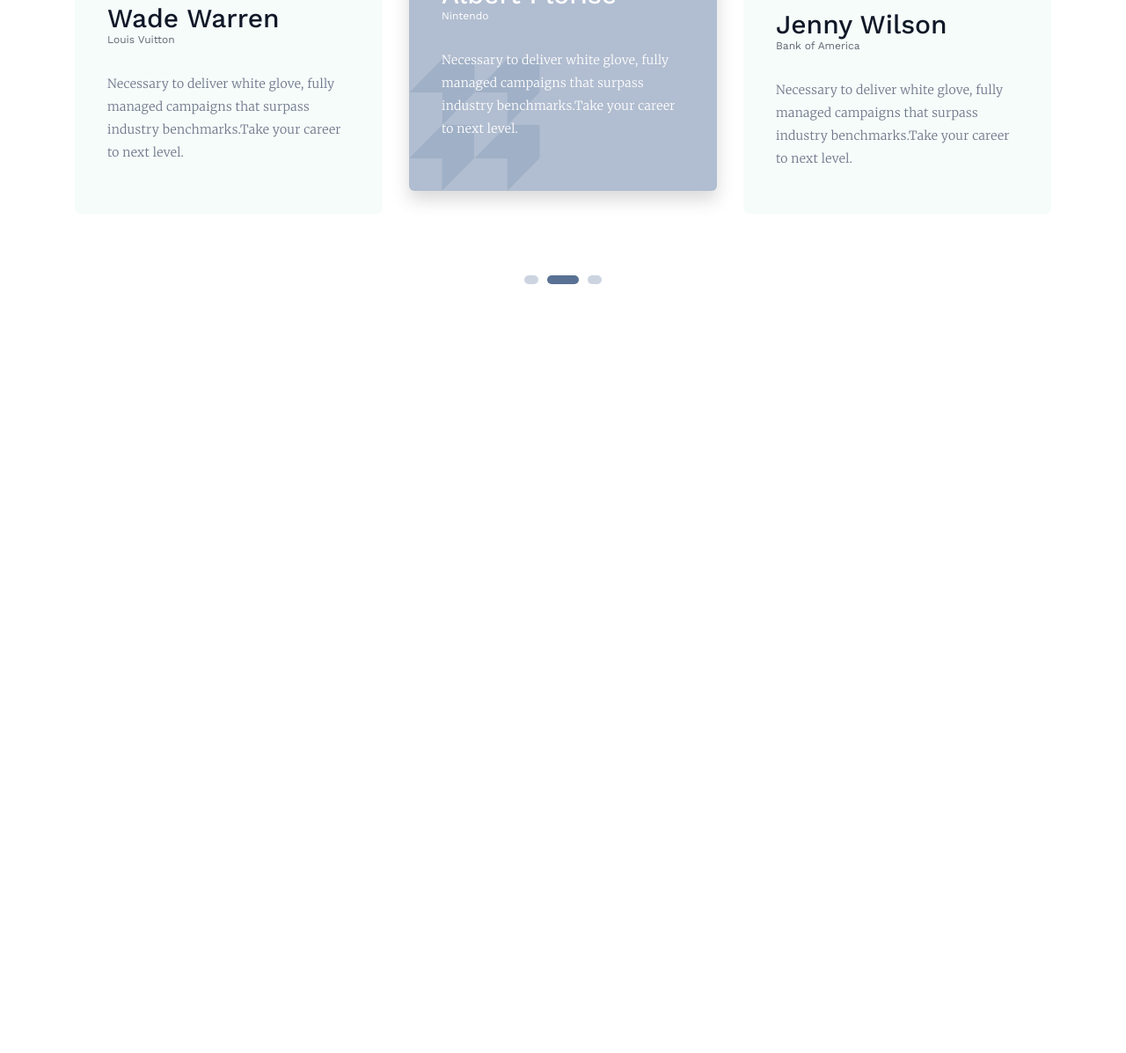
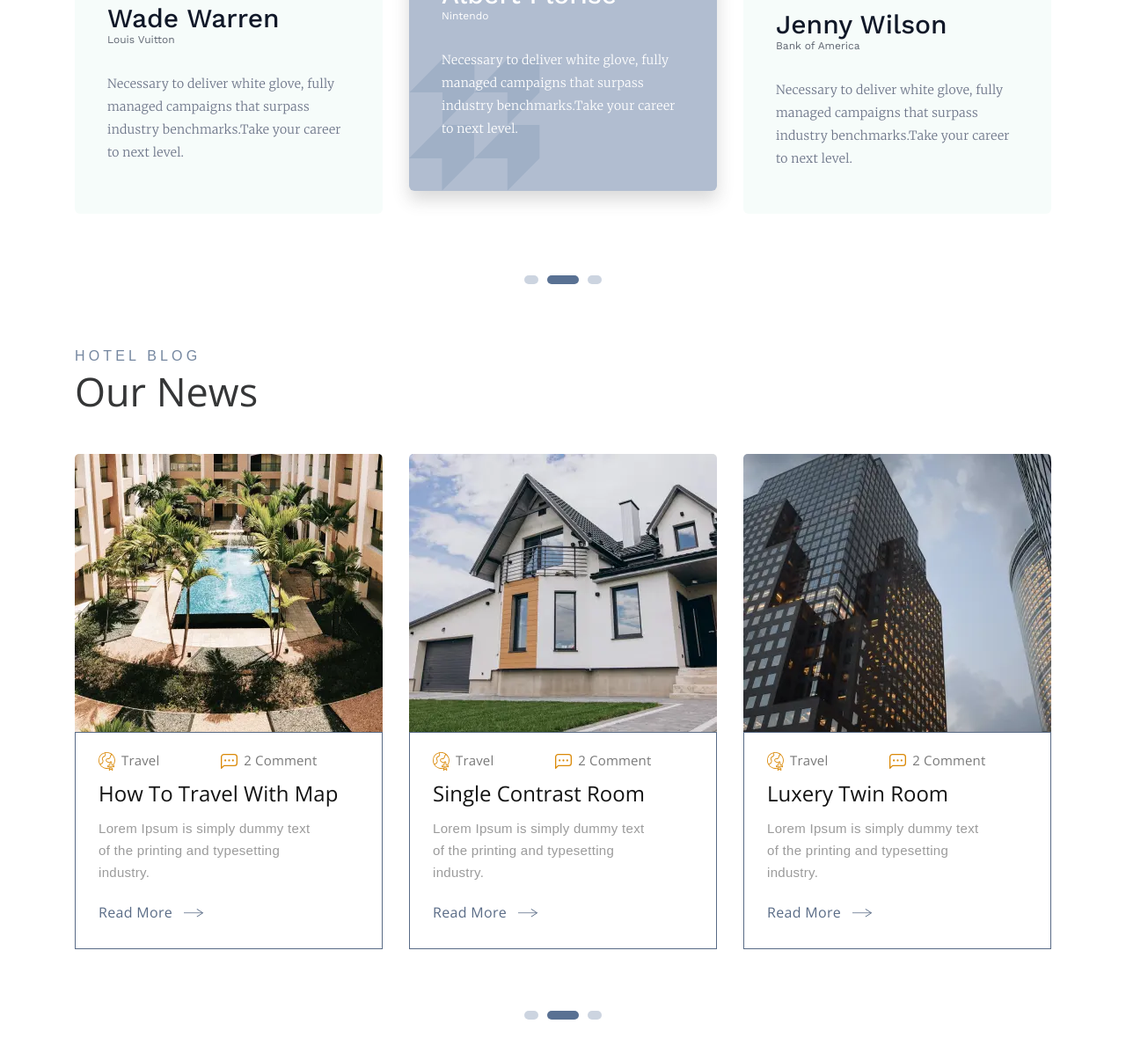
Before and after one commit to matador7495/Hotel-Luxury-Website, a plain HTML site: page index.html in a window 1280 px wide. Shown: the part 4247-5444 px from the top of the page at 88% size. Before the commit the page ends 4640 px from the top, so only its background shows below. Drawn offline with nearby package versions, Linux system fonts and the light colour scheme; a web font is replaced by a local one.

Commit message:
feat: :sparkles: Implement hotel blog section
Added HTML structure for the hotel blog section including blog items, images, details, and read more links.

Styled blog header with appropriate fonts and spacing for better readability.

Styled blog items with consistent spacing and alignment using flexbox layout.

Applied consistent styling to blog icons and comment counts for uniform appearance.

Enhanced blog details styling with borders and padding for a cohesive design.

```diff
--- a/index.html
+++ b/index.html
@@ -332,5 +332,69 @@
         <img src="./assets/icons/slider.svg" />
       </div>
     </section>
+    <!-- Hotel Blog Section -->
+    <section class="hotel-blog">
+      <div class="blog-header">
+        <h5>HOTEL BLOG</h5>
+        <h2>Our News</h2>
+      </div>
+      <div class="blog-container">
+        <div class="blog">
+          <div class="blog-img">
+            <img src="./assets/images/hotel1.webp" />
+          </div>
+          <div class="blog-details">
+            <div class="blog-icons">
+              <div class="travel"><img src="./assets/icons/travel.svg" />Travel</div>
+              <div class="comment"><img src="./assets/icons/comment.svg" />2 Comment</div>
+            </div>
+            <h3>How To Travel With Map</h3>
+            <p>Lorem Ipsum is simply dummy text of the printing and typesetting industry.</p>
+            <div class="read-more">
+              <a href="#">Read More</a>
+              <img src="./assets/icons/arrow-right.svg" />
+            </div>
+          </div>
+        </div>
+        <div class="blog">
+          <div class="blog-img">
+            <img src="./assets/images/hotel2.webp" />
+          </div>
+          <div class="blog-details">
+            <div class="blog-icons">
+              <div class="travel"><img src="./assets/icons/travel.svg" />Travel</div>
+              <div class="comment"><img src="./assets/icons/comment.svg" />2 Comment</div>
+            </div>
+            <h3>Single Contrast Room</h3>
+            <p>Lorem Ipsum is simply dummy text of the printing and typesetting industry.</p>
+            <div class="read-more">
+              <a href="#">Read More</a>
+              <img src="./assets/icons/arrow-right.svg" />
+            </div>
+          </div>
+        </div>
+        <div class="blog">
+          <div class="blog-img">
+            <img src="./assets/images/hotel3.webp" />
+          </div>
+          <div class="blog-details">
+            <div class="blog-icons">
+              <div class="travel"><img src="./assets/icons/travel.svg" />Travel</div>
+              <div class="comment"><img src="./assets/icons/comment.svg" />2 Comment</div>
+            </div>
+            <h3>Luxery Twin Room</h3>
+            <p>Lorem Ipsum is simply dummy text of the printing and typesetting industry.</p>
+            <div class="read-more">
+              <a href="#">Read More</a>
+              <img src="./assets/icons/arrow-right.svg" />
+            </div>
+          </div>
+        </div>
+      </div>
+      <div class="slider">
+        <img src="./assets/icons/slider.svg" />
+      </div>
+    </section>
+
   </body>
 </html>
--- a/style.css
+++ b/style.css
@@ -612,3 +612,74 @@ section {
   display: block;
   margin: 70px auto;
 }
+/* Hotel Blog Section Styles */
+.blog-container {
+  display: flex;
+  column-gap: 30px;
+}
+.blog-header h5 {
+  font-family: "Average Sans", sans-serif;
+  font-weight: 400;
+  line-height: 24px;
+  letter-spacing: 0.26em;
+  color: #7587a0;
+}
+.blog-header h2 {
+  font-weight: 400;
+  line-height: 55px;
+  color: #353637;
+  margin-bottom: 44px;
+}
+.blog-img img {
+  width: 100%;
+  max-width: 428px;
+  border-radius: 5px 5px 0 0;
+}
+.blog-icons {
+  display: flex;
+  gap: 70px;
+  margin-bottom: 8px;
+}
+.blog-icons img {
+  margin-right: 7px;
+  vertical-align: middle;
+}
+.blog-icons .travel,
+.blog-icons .comment {
+  font-size: 0.938rem;
+  font-weight: 400;
+  line-height: 25px;
+  letter-spacing: 0.01em;
+  color: #797979;
+}
+.blog-details {
+  border: 1px solid #596b86;
+  margin-top: -5px;
+  padding: 19px 25px 28px 26px;
+}
+.blog-details h3 {
+  font-weight: 400;
+  line-height: 34px;
+  color: #131313;
+}
+.blog-details p {
+  font-family: "Average Sans", sans-serif;
+  font-size: 0.938rem;
+  font-weight: 400;
+  line-height: 25px;
+  letter-spacing: 0.02em;
+  color: #9b9b9b;
+  width: 253px;
+  margin: 10px 0 20px;
+}
+.read-more a {
+  font-size: 1rem;
+  font-weight: 400;
+  line-height: 26px;
+  letter-spacing: 0.02em;
+  color: #596b86;
+  margin-right: 9px;
+}
+.read-more img {
+  color: #596b86;
+}
```
